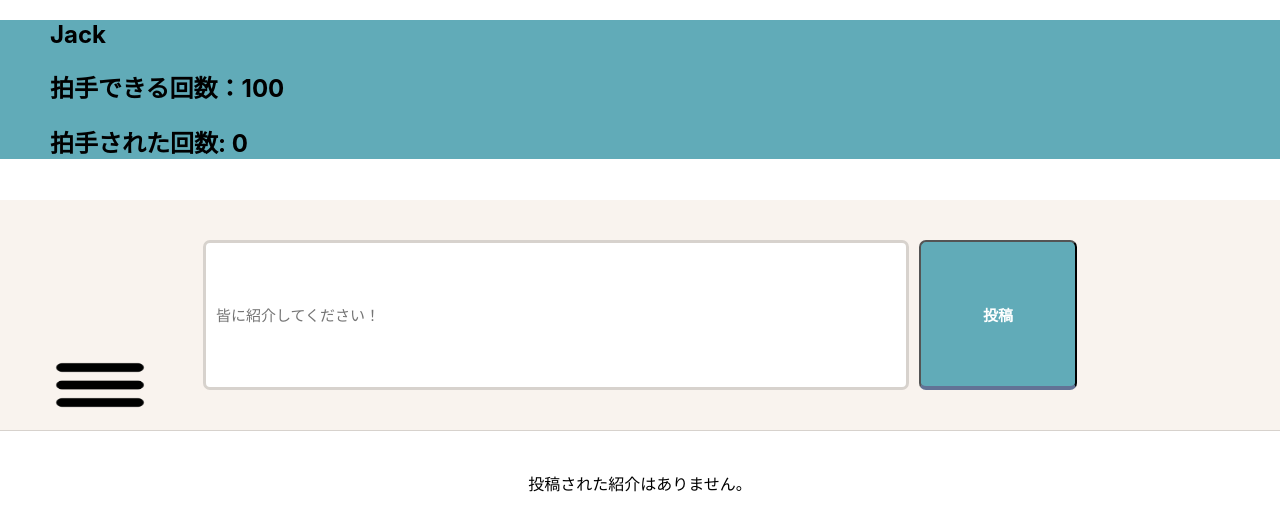
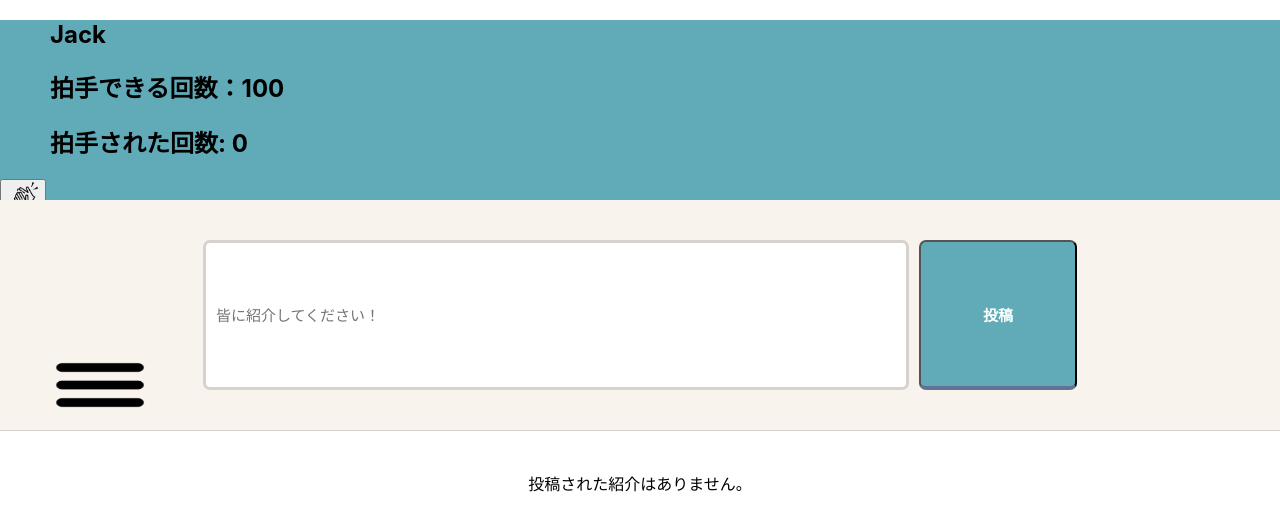
Before and after one commit to youha1323/todo-app, a React (Create React App) app: page / in a window 1280 px wide. Shown: the top 530 px of the page. Built offline with nearby package versions, Linux system fonts and the light colour scheme.

Commit message:
[add]：clapfeature

```diff
--- a/src/components/Area/UserArea.tsx
+++ b/src/components/Area/UserArea.tsx
@@ -1,6 +1,7 @@
 import React from 'react';
 import GridArea from 'src/styles/GridArea';
 import UserInfo from '../UserInfo';
+import Clapbtn from '../Clapbtn';
 
 type Props = {
   area: string;
@@ -13,6 +14,7 @@ const UserArea: React.FC<Props> = (props) => {
     <div>
       <GridArea area = {area}>
         <UserInfo />
+        <Clapbtn />
       </GridArea>
     </div>
   );
--- /dev/null
+++ b/src/components/Clapbtn.tsx
@@ -0,0 +1,24 @@
+import React, { useState } from 'react';
+import Clap from '../img/Clap.png';
+
+const Clapbtn: React.FC = () => {
+  const [clap, setClap] = useState(0);
+
+  const hundleClick = () => {
+    setClap(clap + 1);
+  };
+
+  var img = new Image();
+  img.src = 'Clap.png';
+
+  return(
+    <div>
+      <button
+         onClick={hundleClick}>
+         <img src={Clap} alt="clap Image" width= "30" height= "30"/>
+      </button>
+    </div>
+  );
+}
+
+export default Clapbtn;
```
Also changed, not shown: src/img/Clap.png (added).
